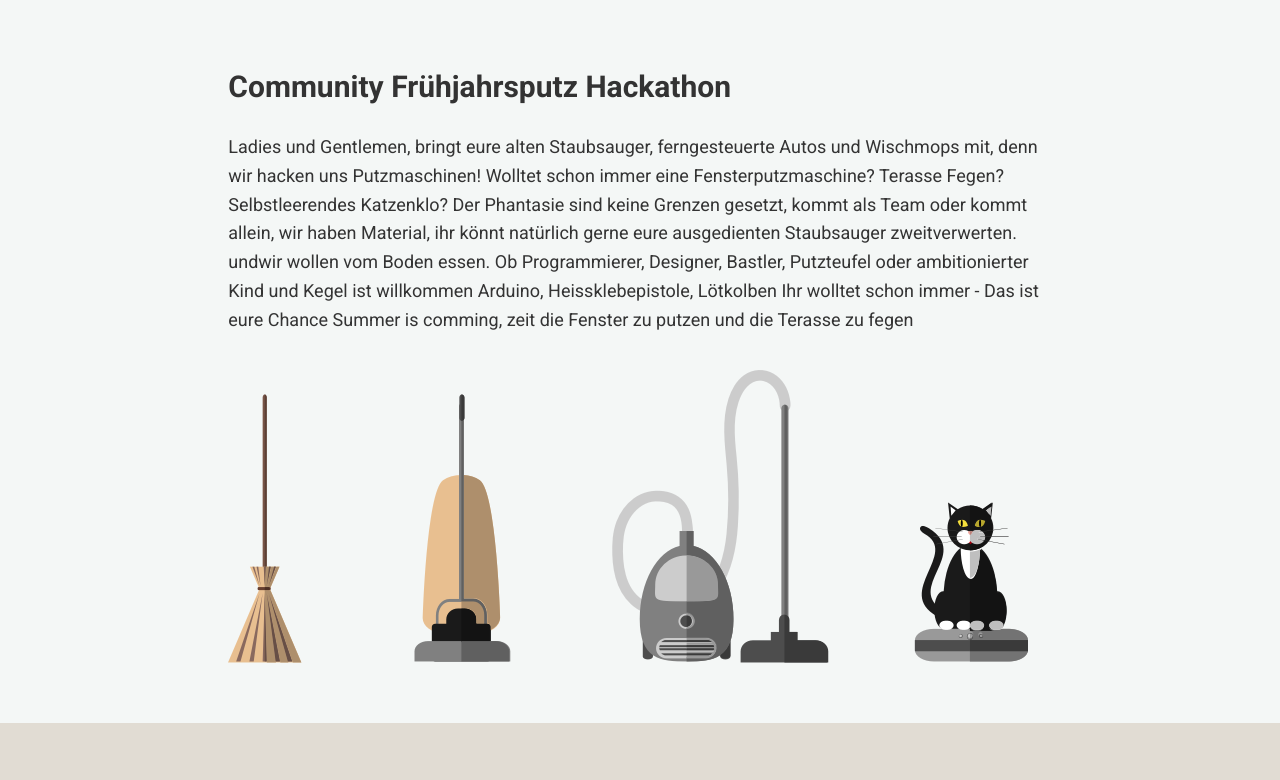
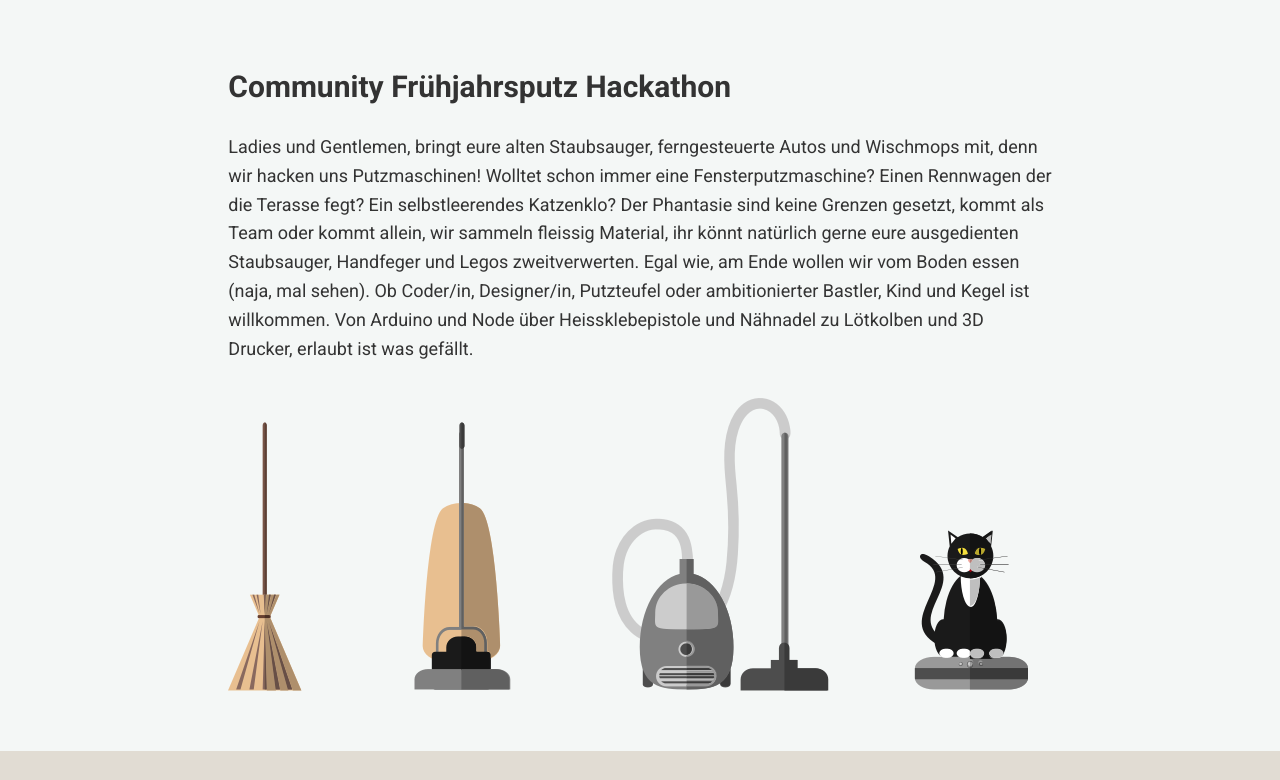
Before and after one commit to HackInstitute/fr-hjahrsputz-hackathon, a plain HTML site: page index.html in a window 1280 px wide. Shown: the part 820-1600 px from the top of the page. Drawn offline with Linux system fonts and the light colour scheme; some packages are replaced by stand-ins of ours.

Commit message:
Text korrigiert; timetable und social links fehlen noch

```diff
--- a/index.html
+++ b/index.html
@@ -8,20 +8,19 @@
 
     <title>Frühjahrsputz Hackathon, Cologne</title>
 
-    <meta name="title" content="alexa hackathon, Cologne" />
+    <meta name="title" content="fruehjahrsputz hackathon, Cologne" />
     <meta name="author" content="hack.institute &amp; mobile.cologne">
-    <meta name="description" content="Invent and develop with other new ideas for Amazons Alexa. Implement your ideas as rapid prototyp within four hours. you can join other teams with great ideas as well as pitch your own ideas at the beginning of the hackathon." />
+    <meta name="description" content="Entwickle alleine oder im Team neue Lösungen für den Frühjahrsputz, ob Putzroboter, Reinigungsservice oder Wischmopschuhe, es darf was gefällt. Setzt eure Idee als Prototyp innerhalb des Hackathons um. Du kannst bei anderen Ideen mitmachen oder deine eigene mitbringen und am Anfang des hackathons vorstellen." />
     <meta name="twitter:card" content="summary_large_image" />
     <meta name="twitter:site" content="@mobilecgn" />
     <meta name="twitter:creator" content="@mobilecgn" />
-    <meta name="twitter:title" content="alexa hackathon, Cologne" />
-    <meta name="twitter:description" content="Invent and develop with other new ideas for Amazons Alexa. Implement your ideas as rapid prototyp within four hours. you can join other teams with great ideas as well as pitch your own ideas at the beginning of the hackathon." />
+    <meta name="twitter:title" content="fruehjahrsputz hackathon, Cologne" />
+    <meta name="twitter:description" content="Entwickle alleine oder im Team neue Lösungen für den Frühjahrsputz, ob Putzroboter, Reinigungsservice oder Wischmopschuhe, es darf was gefällt. Setzt eure Idee als Prototyp innerhalb des Hackathons um. Du kannst bei anderen Ideen mitmachen oder deine eigene mitbringen und am Anfang des hackathons vorstellen." />
     <meta name="twitter:url" content="http://hackathon.mobile.cologne/" />
-    <meta name="twitter:image" content="http://hackathon.mobile.cologne/alexa-hackathon/img/banner-1600x800.png" />
     <meta property="og:url" content="http://hackathon.mobile.cologne/" />
-    <meta property="og:site_name" content="alexa hackathon, Cologne" />
-    <meta property="og:title" content="alexa hackathon, Cologne" />
-    <meta property="og:description" content="Invent and develop with other new ideas for Amazons Alexa. Implement your ideas as rapid prototyp within four hours. you can join other teams with great ideas as well as pitch your own ideas at the beginning of the hackathon." />
+    <meta property="og:site_name" content="fruehjahrsputz hackathon, Cologne" />
+    <meta property="og:title" content="fruehjahrsputz hackathon, Cologne" />
+    <meta property="og:description" content="Entwickle alleine oder im Team neue Lösungen für den Frühjahrsputz, ob Putzroboter, Reinigungsservice oder Wischmopschuhe, es darf was gefällt. Setzt eure Idee als Prototyp innerhalb des Hackathons um. Du kannst bei anderen Ideen mitmachen oder deine eigene mitbringen und am Anfang des hackathons vorstellen." />
     <meta property="og:image" content="http://hackathon.mobile.cologne/alexa-hackathon/img/banner-1600x800.png" />
     <meta property="og:locale" content="en" />
 
@@ -112,14 +111,12 @@
                 <p>Ladies und Gentlemen, bringt eure alten Staubsauger,
                     ferngesteuerte Autos und Wischmops mit, denn wir hacken uns Putzmaschinen!
                     Wolltet schon immer eine Fensterputzmaschine?
-                    Terasse Fegen? Selbstleerendes Katzenklo?
+                    Einen Rennwagen der die Terasse fegt? Ein selbstleerendes Katzenklo?
                     Der Phantasie sind keine Grenzen gesetzt, kommt als Team oder kommt allein,
-                    wir haben Material, ihr könnt natürlich gerne eure ausgedienten Staubsauger zweitverwerten.
-                    undwir wollen vom Boden essen.
-                    Ob Programmierer, Designer, Bastler, Putzteufel oder ambitionierter Kind und Kegel ist willkommen
-                    Arduino, Heissklebepistole, Lötkolben
-                    Ihr wolltet schon immer - Das ist eure Chance
-                    Summer is comming, zeit die Fenster zu putzen und die Terasse zu fegen</p>
+                    wir sammeln fleissig Material, ihr könnt natürlich gerne eure ausgedienten Staubsauger, Handfeger und Legos zweitverwerten.
+                    Egal wie, am Ende wollen wir vom Boden essen (naja, mal sehen).
+                    Ob Coder/in, Designer/in, Putzteufel oder ambitionierter Bastler, Kind und Kegel ist willkommen.
+                    Von Arduino und Node über Heissklebepistole und Nähnadel zu Lötkolben und 3D Drucker, erlaubt ist was gefällt.</p>
 
                     <img src="../img/catBroom.png" class="img-fluid" alt="Responsive image">
             </div>
```
Also changed, not shown: img/background-banner.png (deleted).
